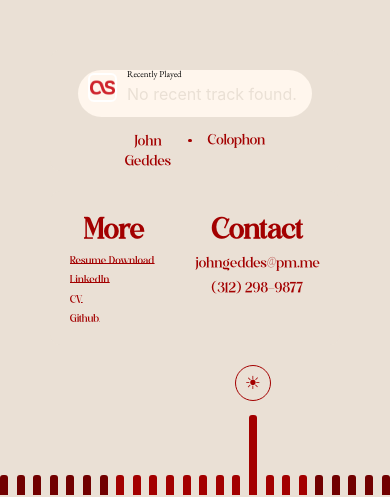
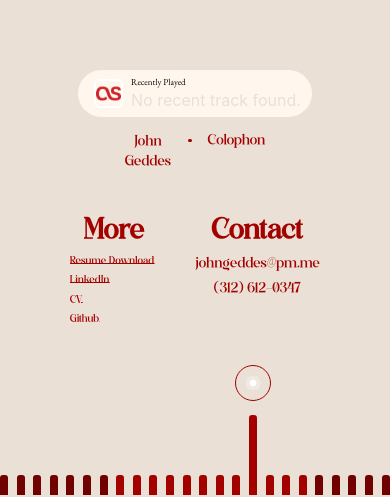
Before and after one commit to jgeddes3/johngeddes.org, a React (Vite) app: page / in a window 390 px wide. Shown: the part 2349-2846 px from the top of the page. Built offline with nearby package versions, Linux system fonts and the light colour scheme; no server answers.

Commit message:
bottom bar replacement

```diff
--- a/src/Components/ForEveryPage/Bottombar.css
+++ b/src/Components/ForEveryPage/Bottombar.css
@@ -77,6 +77,8 @@
   background: var(--bg-secondary);
   overflow: hidden;
   box-sizing: border-box;
+  display: flex;
+  align-items: center;
 }
 
 .bottomtext1 {
@@ -224,6 +226,8 @@
   background: var(--bg-secondary);
   overflow: hidden;
   box-sizing: border-box;
+  display: flex;
+  align-items: center;
 }
 
 .bottomtext1 {
@@ -250,24 +254,31 @@
   height: 14px;
 }
 .overlay {
-  width: 284.64px; /* Halved and reduced by 12% from 646px */
-  height: 99.44px; /* Halved and reduced by 12% from 226px */
-  border-radius: 14.96px; /* Halved and reduced by 12% from 34px */
-
+  width: calc(100vw - 20px);
+  height: auto;
+  border-radius: 14px;
+  position: fixed;
+  bottom: auto;
+  top: 50%;
+  left: 50%;
+  transform: translate(-50%, -50%);
+  padding: 12px;
+  flex-direction: column;
 }
 
 .overlay-left, .overlay-right {
-  padding: 4.4px; /* Halved and reduced by 12% from 10px */
+  padding: 6px;
+  width: 50%;
 }
 
 .overlay-text,
 .overlay-text-large,
 .overlay-paragraph {
-  font-size: 12.32px; /* Halved and reduced by 12% from 28px */
+  font-size: 14px;
 }
 
 .overlay-paragraph {
-  height: 69.96px; /* Halved and reduced by 12% from 159px */
+  height: auto;
 }
 
 .elsewhereB {
--- a/src/Components/ForEveryPage/Bottombar.jsx
+++ b/src/Components/ForEveryPage/Bottombar.jsx
@@ -1,4 +1,4 @@
-import React, { useState, useRef } from 'react';
+import React, { useState, useRef, useEffect } from 'react';
 import './Bottombar.css';
 import LastFmRecentlyPlayed from '../../LastFmRecentlyPlayed';
 import Resume1 from '../PDF/Geddes_Resume_24.pdf';
@@ -6,6 +6,7 @@ import Resume1 from '../PDF/Geddes_Resume_24.pdf';
 const Bottombar = () => {
     const [showOverlay, setShowOverlay] = useState(false);
     const timeoutRef = useRef(null);
+    const overlayRef = useRef(null);
 
     const handleMouseEnter = () => {
         clearTimeout(timeoutRef.current);
@@ -15,8 +16,27 @@ const Bottombar = () => {
     const handleMouseLeave = () => {
         timeoutRef.current = setTimeout(() => {
             setShowOverlay(false);
-        }, 1000); // Delay hiding the overlay by 1 second
+        }, 1000);
     };
+
+    const handleColophonClick = (e) => {
+        e.stopPropagation();
+        setShowOverlay(prev => !prev);
+    };
+
+    // Close overlay when clicking anywhere else (mobile)
+    useEffect(() => {
+        if (!showOverlay) return;
+
+        const handleClickOutside = (e) => {
+            if (overlayRef.current && !overlayRef.current.contains(e.target)) {
+                setShowOverlay(false);
+            }
+        };
+
+        document.addEventListener('click', handleClickOutside);
+        return () => document.removeEventListener('click', handleClickOutside);
+    }, [showOverlay]);
 
     return (
         <div className="bottom-bar">
@@ -29,6 +49,8 @@ const Bottombar = () => {
                     <div className="ellipse5"></div>
                     <button
                         className="button11"
+                        ref={overlayRef}
+                        onClick={handleColophonClick}
                         onMouseEnter={handleMouseEnter}
                         onMouseLeave={handleMouseLeave}
                     >
@@ -71,7 +93,7 @@ const Bottombar = () => {
                     <div className="column">
                         <div className="column-title">Contact</div>
                         <div className="bottomtext1">johngeddes@pm.me</div>
-                        <div className="bottomtext1">(312) 298-9877</div>
+                        <div className="bottomtext1">(312) 612-0347</div>
                     </div>
                 </div>
             </div>
--- a/src/Components/ForEveryPage/InteractiveBars.jsx
+++ b/src/Components/ForEveryPage/InteractiveBars.jsx
@@ -1,6 +1,7 @@
 import React, { useRef, useCallback, useEffect, useState } from 'react';
 import { useTheme } from '../../ThemeContext';
 import './InteractiveBars.css';
+import SunIcon from './sunicon.png';
 
 const BAR_COUNT = 24;
 const RESTING_HEIGHT = 20;
@@ -137,7 +138,9 @@ export default function InteractiveBars() {
     };
   }, []);
 
-  const icon = preference === 'light' ? '\u2600' : '\u263D';
+  const icon = preference === 'light'
+    ? <img src={SunIcon} alt="Light mode" style={{ width: '20px', height: '20px' }} />
+    : '\u263D';
 
   return (
     <div className="timeline-container" ref={containerRef}>
--- a/src/LastFmRecentlyPlayed.css
+++ b/src/LastFmRecentlyPlayed.css
@@ -1,8 +1,10 @@
 .lastfm-currently-playing {
   display: flex;
   align-items: center;
+  justify-content: flex-start;
   padding: 10px;
   width: 100%;
+  height: 100%;
   box-sizing: border-box;
   min-width: 0;
 }
@@ -29,7 +31,7 @@
   font-size: 18px;
   font-family: 'EB Garamond', serif;
   color: #ffffff;
-  margin-bottom: 15px;
+  margin-bottom: 2px;
   max-width: 100%;
   white-space: nowrap;
   overflow: hidden;
@@ -72,32 +74,32 @@
 
 @media (max-width: 720px) {
   .lastfm-currently-playing {
-  padding: 0px; /* Halved */
+    padding: 0 8px;
     align-items: center;
+    height: 100%;
   }
 
   .lastfm-logo {
-  width: 25px; /* Halved and reduced by 12% from 50px */
-  height: 25px; /* Halved from 50px */
-  margin-right: 10px; /* Halved from 20px */
-  margin-left: 10px; /* Halved from 15px */
+    width: 25px;
+    height: 25px;
+    margin-right: 8px;
+    margin-left: 8px;
   }
 
-
   .header {
-  font-size: 9px; /* Halved from 18px */
-  margin-bottom: 2px;
+    font-size: 9px;
+    margin-bottom: 1px;
     line-height: 1.1;
   }
 
   .track-details {
-  font-size: 11px; /* Halved from 22px */
-  max-width: 220px; /* Halved and reduced by 12% from 500px */
+    font-size: 11px;
+    max-width: 220px;
     line-height: 1.1;
   }
 
   .text-container {
-  gap: 2px;
+    gap: 1px;
+    justify-content: center;
   }
-
 }
```
Also changed, not shown: src/Components/ForEveryPage/sunicon.png (added). Lines whose indentation alone changed are shown as unchanged.
